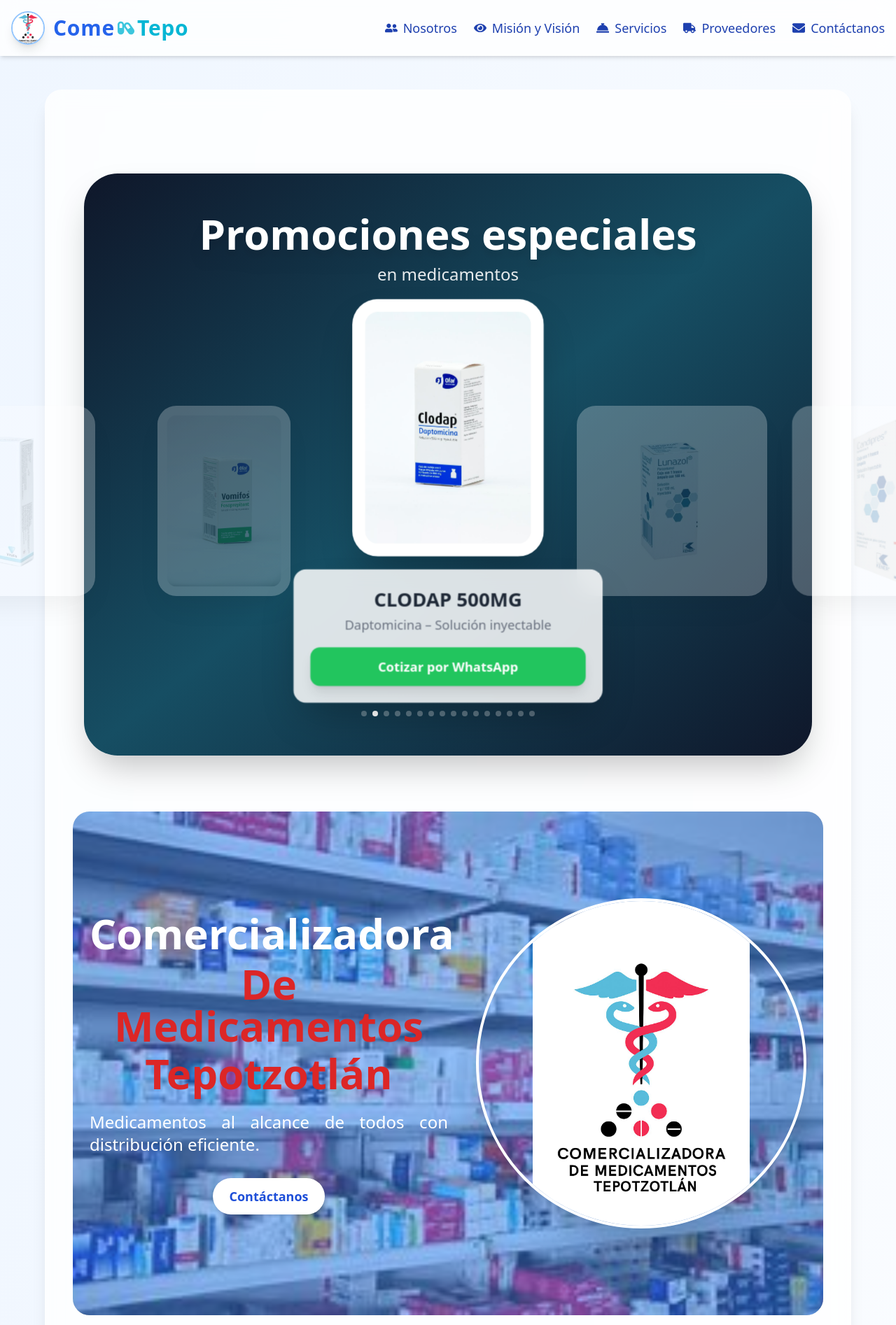
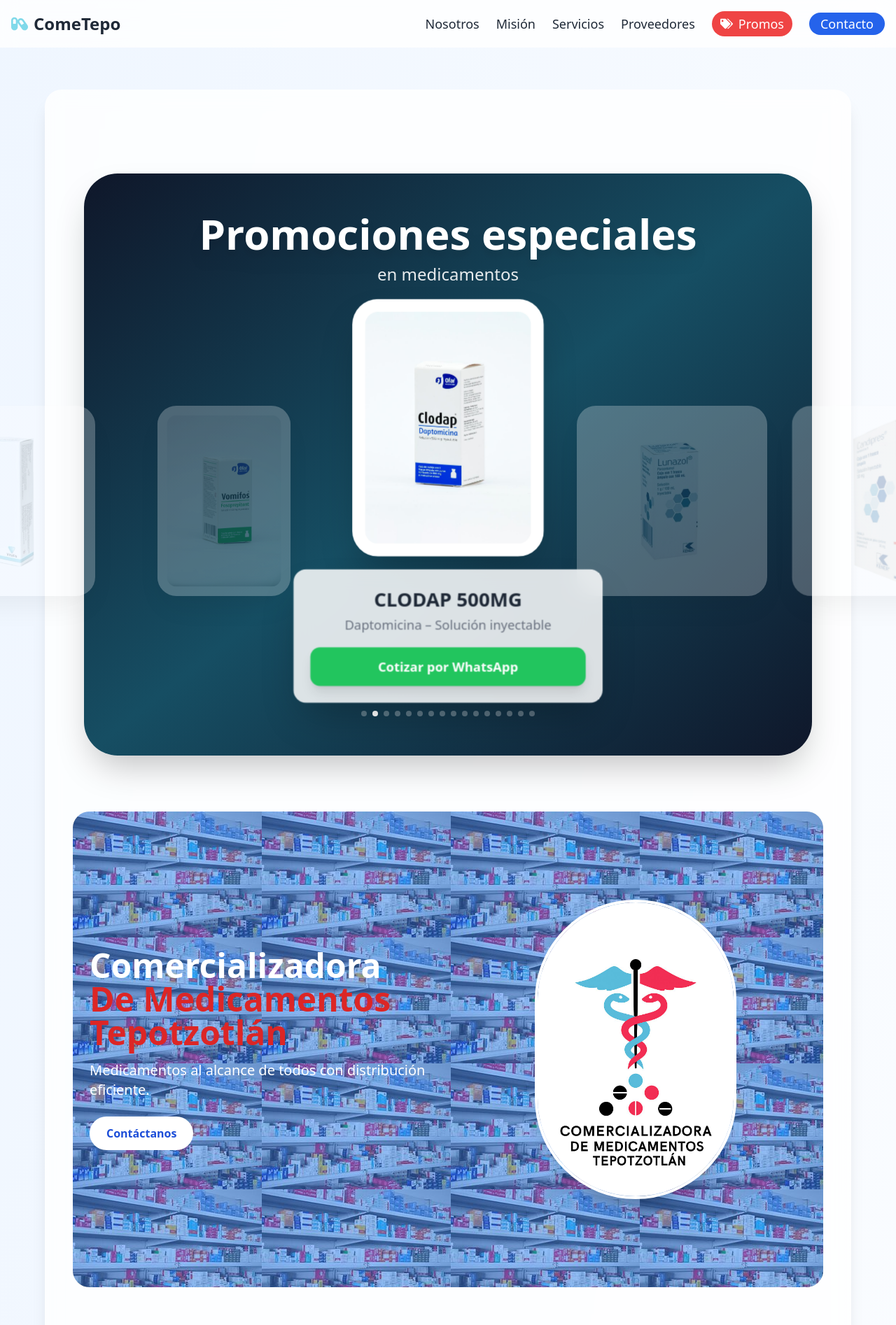
Before and after one commit to IsraelRodz/Cometepo, a React (Vite) app: page / in a window 1280 px wide. Shown: the top 1894 px of the page at 70% size. Built offline with nearby package versions, Linux system fonts and the light colour scheme.

Commit message:
Cometepo_78_desc

```diff
--- a/package.json
+++ b/package.json
@@ -14,10 +14,10 @@
     "@fortawesome/free-brands-svg-icons": "^6.7.2",
     "@fortawesome/free-solid-svg-icons": "^6.7.2",
     "@fortawesome/react-fontawesome": "^0.2.2",
-    "framer-motion": "^12.10.5",
+    "framer-motion": "^12.38.0",
     "react": "^19.0.0",
     "react-dom": "^19.0.0",
-    "react-icons": "^5.5.0"
+    "react-icons": "^5.6.0"
   },
   "devDependencies": {
     "@eslint/js": "^9.22.0",
--- a/src/Components/Contacto.tsx
+++ b/src/Components/Contacto.tsx
@@ -1,94 +1,36 @@
-import { FontAwesomeIcon } from '@fortawesome/react-fontawesome';
-import {
-  faInstagram,
-  faFacebook,
-  faWhatsapp,
-  faLinkedin,
-} from '@fortawesome/free-brands-svg-icons';
-import {
-  faEnvelope,
-  faPhoneAlt,
-} from '@fortawesome/free-solid-svg-icons';
-
 const Contacto = () => {
   return (
-    <section
-      id="contacto"
-      className="bg-gradient-to-r from-blue-50 to-blue-100 rounded-2xl py-16 px-6 md:px-20 shadow-lg max-[400px]:px-4"
-    >
-     <h2
-        className="text-4xl sm:text-5xl font-extrabold text-blue-700 mb-10 font-serif tracking-wide text-center whitespace-nowrap overflow-hidden text-ellipsis px-2"
-      >
+    <section id="contacto" className="bg-blue-50 py-16 px-6 md:px-20 rounded-2xl">
+
+      <h2 className="text-3xl md:text-5xl text-center text-blue-700 mb-10">
         Contáctanos
       </h2>
 
+      <div className="flex flex-col md:flex-row gap-10">
 
-      <div className="flex flex-col md:flex-row gap-12">
-        {/* Lado izquierdo - Información de contacto */}
-        <div className="flex-1 bg-white p-8 rounded-xl shadow-lg text-blue-800 text-lg space-y-6 border border-blue-200 max-[400px]:text-base max-[400px]:p-4">
-          <div className="flex items-start gap-4 max-[400px]:gap-2">
-            <FontAwesomeIcon icon={faPhoneAlt} className="text-2xl text-green-600 max-[400px]:text-xl" />
-            <div className="flex flex-col space-y-2 justify-start text-justify">
-              <span>+52 55 7701 9526</span>
-              <span>+52 55 7701 9532</span>
-            </div>
-          </div>
-          <div className="flex items-start gap-4 max-[400px]:flex-col max-[400px]:items-start max-[400px]:gap-1">
-            <FontAwesomeIcon icon={faEnvelope} className="text-2xl text-red-600 max-[400px]:text-xl" />
-            <span className="break-all text-sm leading-snug max-[400px]:text-xs max-[400px]:max-w-[250px]">
-              cotizaciones@comercializadoramedicamentostepotzotlan.mx
-            </span>
-          </div>
+        {/* INFO */}
+        <div className="flex-1 bg-white p-6 rounded-xl shadow text-center md:text-left">
+          <p className="mb-2">📞 +52 55 7701 9526</p>
+          <p className="mb-2">📞 +52 55 7701 9532</p>
+          <p className="text-sm break-all">
+            cotizaciones@comercializadoramedicamentostepotzotlan.mx
+          </p>
         </div>
 
-        {/* Lado derecho - Redes sociales */}
-        <div className="flex-1 text-center">
-          <p className="text-gray-700 mb-8 text-lg max-w-md mx-auto text-justify leading-relaxed
-            max-[400px]:text-sm max-[400px]:leading-tight max-[400px]:max-w-xs max-[400px]:px-2">
-            Estamos disponibles en nuestras redes sociales para resolver tus dudas y brindarte una mejor atención.
+        {/* CTA */}
+        <div className="flex-1 flex flex-col justify-center items-center gap-6">
+
+          <p className="text-center max-w-md">
+            Contáctanos directamente por WhatsApp para una respuesta inmediata.
           </p>
 
-          <div className="flex justify-center flex-wrap gap-8 text-5xl max-[400px]:text-3xl">
-            <a
-              href="https://www.facebook.com/share/18jFLCXbWw/?mibextid=wwXIfr"
-              target="_blank"
-              rel="noopener noreferrer"
-              className="text-blue-600 hover:text-blue-800 transition-transform duration-300 ease-in-out transform hover:scale-125"
-            >
-              <FontAwesomeIcon icon={faFacebook} />
-            </a>
-            <a
-              href="https://wa.me/525613143229"
-              target="_blank"
-              rel="noopener noreferrer"
-              className="text-green-500 hover:text-green-700 transition-transform duration-300 ease-in-out transform hover:scale-125"
-            >
-              <FontAwesomeIcon icon={faWhatsapp} />
-            </a>
-            <a
-              href="https://www.instagram.com/cometepo?igsh=cWU4b2FmbmF3cXNy&utm_source=qr"
-              target="_blank"
-              rel="noopener noreferrer"
-              className="text-pink-600 hover:text-pink-800 transition-transform duration-300 ease-in-out transform hover:scale-125"
-            >
-              <FontAwesomeIcon icon={faInstagram}/>
-            </a>
-            <a
-              href="https://www.linkedin.com"
-              target="_blank"
-              rel="noopener noreferrer"
-              className="text-blue-500 hover:text-blue-700 transition-transform duration-300 ease-in-out transform hover:scale-125"
-            >
-              <FontAwesomeIcon icon={faLinkedin}/>
-            </a>
-            <a
-             href="tel:+525613143229"
-             aria-label="Llamar al número +52 5625855729"
-            className="text-green-600 hover:text-green-800 transition-transform duration-300 ease-in-out transform hover:scale-125"
-            >
-              <FontAwesomeIcon icon={faPhoneAlt} />
-            </a>
-          </div>
+          <a
+            href="https://wa.me/525613143229"
+            className="bg-green-500 text-white px-6 py-3 rounded-xl text-lg font-bold hover:scale-105"
+          >
+            Cotizar por WhatsApp
+          </a>
+
         </div>
       </div>
     </section>
--- a/src/Components/Hero.tsx
+++ b/src/Components/Hero.tsx
@@ -4,91 +4,55 @@
 const Hero = () => {
   const [currentImage, setCurrentImage] = useState(0);
 
-  const images = [
-    '/img/1.jpg',
-    '/img/2.jpg',
-    '/img/3.jpg',
-  ];
+  const images = ['/img/1.jpg','/img/2.jpg','/img/3.jpg'];
 
   useEffect(() => {
     const interval = setInterval(() => {
-      setCurrentImage((prevImage) => (prevImage + 1) % images.length);
+      setCurrentImage((prev) => (prev + 1) % images.length);
     }, 5000);
     return () => clearInterval(interval);
-  }, [images.length]);
+  }, []);
 
   return (
     <section
       id="principal"
-      className="relative bg-cover bg-center bg-no-repeat text-white text-center py-24 px-6 max-[400px]:px-4 min-h-[90vh] transition-transform transform hover:scale-105 rounded-3xl overflow-hidden flex flex-col md:flex-row items-center justify-between"
+      className="relative min-h-[85vh] flex flex-col md:flex-row items-center justify-between rounded-3xl overflow-hidden"
       style={{ backgroundImage: `url(${images[currentImage]})` }}
     >
-      <div className="absolute inset-0 bg-blue-500 bg-opacity-50 z-0"></div>
+      <div className="absolute inset-0 bg-blue-500/50" />
 
-      <div className="relative z-10 w-full md:w-1/2">
-        <motion.h1
-          initial={{ opacity: 0, x: -50 }}
-          animate={{ opacity: 1, x: 0 }}
-          transition={{ duration: 1 }}
-          className="text-4xl max-[400px]:text-2xl md:text-6xl font-extrabold leading-tight mb-3"
-        >
-          <span className="text-white">Comercializadora</span>
+      <div className="relative z-10 w-full md:w-1/2 px-6 py-16 text-center md:text-left">
+
+        <motion.h1 className="text-2xl sm:text-3xl md:text-5xl font-bold text-white">
+          Comercializadora
         </motion.h1>
 
-        <motion.h2
-          initial={{ opacity: 0, x: -50 }}
-          animate={{ opacity: 1, x: 0 }}
-          transition={{ duration: 1.5 }}
-          className="text-4xl max-[400px]:text-2xl md:text-6xl font-extrabold leading-tight mb-2"
-        >
-          <span className="text-red-600">De Medicamentos</span>
-        </motion.h2>
+        <h2 className="text-2xl sm:text-3xl md:text-5xl text-red-600 font-bold">
+          De Medicamentos
+        </h2>
 
-        <motion.h3
-          initial={{ opacity: 0, x: -50 }}
-          animate={{ opacity: 1, x: 0 }}
-          transition={{ duration: 2 }}
-          className="text-4xl max-[400px]:text-2xl md:text-6xl font-extrabold leading-tight mb-6"
-        >
-          <span className="text-red-600">Tepotzotlán</span>
-        </motion.h3>
+        <h3 className="text-2xl sm:text-3xl md:text-5xl text-red-600 font-bold">
+          Tepotzotlán
+        </h3>
 
-        <motion.p
-          initial={{ opacity: 0, y: 20 }}
-          animate={{ opacity: 1, y: 0 }}
-          transition={{ duration: 2.5 }}
-          className="mt-4 text-lg max-[400px]:text-base md:text-2xl leading-relaxed max-w-xl mx-auto text-justify"
-        >
+        <p className="mt-4 text-sm sm:text-lg md:text-xl text-white max-w-xl">
           Medicamentos al alcance de todos con distribución eficiente.
-        </motion.p>
+        </p>
 
-        <motion.div
-          initial={{ opacity: 0, scale: 0.8 }}
-          animate={{ opacity: 1, scale: 1 }}
-          transition={{ duration: 2.8 }}
-          className="mt-8"
-        >
         <a
           href="#contacto"
-            className="inline-block bg-white text-blue-700 font-semibold py-3 px-6 max-[400px]:py-2 max-[400px]:px-4 max-[400px]:text-base rounded-full text-lg shadow-md transition-transform duration-300 hover:scale-110 hover:bg-blue-100"
+          className="mt-6 inline-block bg-white text-blue-700 px-6 py-3 rounded-full font-semibold hover:scale-105"
         >
           Contáctanos
         </a>
-        </motion.div>
       </div>
 
-      <motion.div
-        initial={{ opacity: 0, x: 100 }}
-        animate={{ opacity: 1, x: 0 }}
-        transition={{ duration: 2 }}
-        className="relative z-10 mt-10 md:mt-0 w-full md:w-1/2 flex justify-center md:justify-start items-center md:pl-10"
-      >
+      <div className="relative z-10 w-full md:w-1/2 flex justify-center pb-10 md:pb-0">
         <img
           src="/Laboratorios/COME.jpeg"
-          alt="Logo de la empresa"
-          className="w-48 max-[400px]:w-36 md:w-full max-w-xs sm:max-w-sm md:max-w-md lg:max-w-lg aspect-square rounded-full object-contain border-4 border-white shadow-2xl"
+          className="w-32 sm:w-48 md:w-72 rounded-full border-4 border-white shadow-xl"
         />
-      </motion.div>
+      </div>
     </section>
   );
 };
--- a/src/Components/NavBar.tsx
+++ b/src/Components/NavBar.tsx
@@ -1,5 +1,4 @@
-// src/components/Navbar.tsx
-import { useState } from 'react';
+import { useState, useEffect } from 'react';
 import {
   FaUserFriends,
   FaEye,
@@ -9,112 +8,78 @@
   FaCapsules,
   FaBars,
   FaTimes,
+  FaTags,
 } from 'react-icons/fa';
 
 const Navbar = () => {
   const [menuOpen, setMenuOpen] = useState(false);
+  const [scrolled, setScrolled] = useState(false);
 
-  const toggleMenu = () => {
-    setMenuOpen(!menuOpen);
-  };
-
-  const closeMenu = () => {
-    setMenuOpen(false);
-  };
+  useEffect(() => {
+    const handleScroll = () => setScrolled(window.scrollY > 40);
+    window.addEventListener('scroll', handleScroll);
+    return () => window.removeEventListener('scroll', handleScroll);
+  }, []);
 
   return (
-    <nav className="bg-white/80 backdrop-blur-md shadow-md fixed w-full z-50 font-medium text-blue-800">
-      <div className="max-w-7xl mx-auto px-4 py-4 flex justify-between items-center">
-        <a
-          href="#principal"
-          className="text-2xl md:text-3xl font-extrabold tracking-wide cursor-pointer transition-transform hover:scale-110 focus:outline-none focus-visible:ring-2 focus-visible:ring-blue-400 flex items-center gap-3"
-        >
-          <img
-            src="/Laboratorios/COME.jpeg"
-            alt="Logo"
-            className="w-10 h-10 md:w-12 md:h-12 rounded-full object-cover border-2 border-blue-300 shadow-lg transition-transform duration-300 hover:scale-110 dark:border-cyan-400"
-          />
-          <span className="flex items-center gap-1">
-            <span className="text-blue-600">Come</span>
-            <FaCapsules className="text-cyan-500 text-xl md:text-2xl animate-pulseSlow" />
-            <span className="text-cyan-500">Tepo</span>
-          </span>
+    <nav className={`fixed w-full z-50 transition-all duration-300 ${
+      scrolled
+        ? 'bg-white/95 backdrop-blur-lg shadow-lg py-2'
+        : 'bg-white/80 backdrop-blur-md py-3 md:py-4'
+    }`}>
+
+      <div className="max-w-7xl mx-auto px-4 flex justify-between items-center">
+
+        {/* LOGO */}
+        <a href="#principal" className="flex items-center gap-2 text-xl md:text-2xl font-bold">
+          <FaCapsules className="text-cyan-500 animate-pulse" />
+          ComeTepo
         </a>
 
-        <div className="md:hidden">
-          <button
-            onClick={toggleMenu}
-            className="text-2xl text-blue-700 focus:outline-none focus-visible:ring-2 focus-visible:ring-blue-300"
-            aria-label="Toggle Menu"
-          >
-            {menuOpen ? <FaTimes /> : <FaBars />}
-          </button>
-        </div>
+        {/* DESKTOP */}
+        <ul className="hidden md:flex gap-6 text-lg items-center">
+          <li><a href="#nosotros" className="hover:text-blue-500">Nosotros</a></li>
+          <li><a href="#misionvision" className="hover:text-blue-500">Misión</a></li>
+          <li><a href="#servicios" className="hover:text-blue-500">Servicios</a></li>
+          <li><a href="#proveedores" className="hover:text-blue-500">Proveedores</a></li>
 
-        <ul className="hidden md:flex gap-6 text-lg">
+          {/* 🔥 PROMOS */}
           <li>
-            <a
-              href="#nosotros"
-              className="flex items-center gap-2 transition-all duration-300 hover:text-blue-500 hover:underline hover:scale-105 focus:outline-none focus-visible:ring-2 focus-visible:ring-blue-300"
-            >
-              <FaUserFriends /> Nosotros
-            </a>
-          </li>
-          <li>
-            <a
-              href="#misionvision"
-              className="flex items-center gap-2 transition-all duration-300 hover:text-blue-500 hover:underline hover:scale-105 focus:outline-none focus-visible:ring-2 focus-visible:ring-blue-300"
-            >
-              <FaEye /> Misión y Visión
-            </a>
-          </li>
-          <li>
-            <a
-              href="#servicios"
-              className="flex items-center gap-2 transition-all duration-300 hover:text-blue-500 hover:underline hover:scale-105 focus:outline-none focus-visible:ring-2 focus-visible:ring-blue-300"
-            >
-              <FaConciergeBell /> Servicios
-            </a>
-          </li>
-          <li>
-            <a
-              href="#proveedores"
-              className="flex items-center gap-2 transition-all duration-300 hover:text-blue-500 hover:underline hover:scale-105 focus:outline-none focus-visible:ring-2 focus-visible:ring-blue-300"
-            >
-              <FaTruck /> Proveedores
+            <a href="#promo" className="bg-red-500 text-white px-3 py-1 rounded-full flex items-center gap-2 hover:scale-105">
+              <FaTags /> Promos
             </a>
           </li>
 
+          {/* CTA */}
           <li>
-            <a
-              href="#contacto"
-              className="flex items-center gap-2 transition-all duration-300 hover:text-blue-500 hover:underline hover:scale-105 focus:outline-none focus-visible:ring-2 focus-visible:ring-blue-300"
-            >
-              <FaEnvelope /> Contáctanos
+            <a href="#contacto" className="bg-blue-600 text-white px-4 py-1 rounded-full">
+              Contacto
             </a>
           </li>
         </ul>
+
+        {/* MOBILE BUTTON */}
+        <button onClick={() => setMenuOpen(!menuOpen)} className="md:hidden text-2xl">
+          {menuOpen ? <FaTimes /> : <FaBars />}
+        </button>
       </div>
 
-      {/* Mobile Menu */}
+      {/* MOBILE MENU */}
       {menuOpen && (
-        <ul className="md:hidden px-6 pb-4 pt-2 space-y-4 text-lg bg-white shadow-md">
-          <li>
-            <a onClick={closeMenu} href="#nosotros" className="block">Nosotros</a>
-          </li>
-          <li>
-            <a onClick={closeMenu} href="#misionvision" className="block">Misión y Visión</a>
-          </li>
-          <li>
-            <a onClick={closeMenu} href="#servicios" className="block">Servicios</a>
-          </li>
-          <li>
-            <a onClick={closeMenu} href="#proveedores" className="block">Proveedores</a>
-          </li>
-          <li>
-            <a onClick={closeMenu} href="#contacto" className="block">Contáctanos</a>
-          </li>
-        </ul>
+        <div className="md:hidden bg-white shadow-lg px-6 py-6 space-y-5 text-lg">
+          <a onClick={() => setMenuOpen(false)} href="#nosotros">Nosotros</a>
+          <a onClick={() => setMenuOpen(false)} href="#misionvision">Misión</a>
+          <a onClick={() => setMenuOpen(false)} href="#servicios">Servicios</a>
+          <a onClick={() => setMenuOpen(false)} href="#proveedores">Proveedores</a>
+
+          <a onClick={() => setMenuOpen(false)} href="#promo" className="block bg-red-500 text-white py-2 rounded text-center">
+            Promociones
+          </a>
+
+          <a onClick={() => setMenuOpen(false)} href="#contacto" className="block bg-blue-600 text-white py-2 rounded text-center">
+            Contacto
+          </a>
+        </div>
       )}
     </nav>
   );
```
Also changed, not shown: 1 other file (tests, documents, lock files or other folders). Lines whose indentation alone changed are shown as unchanged.
